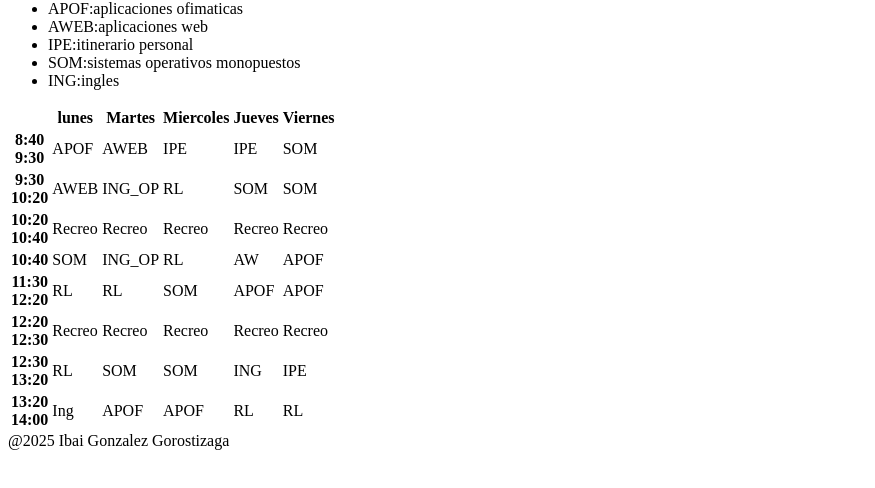
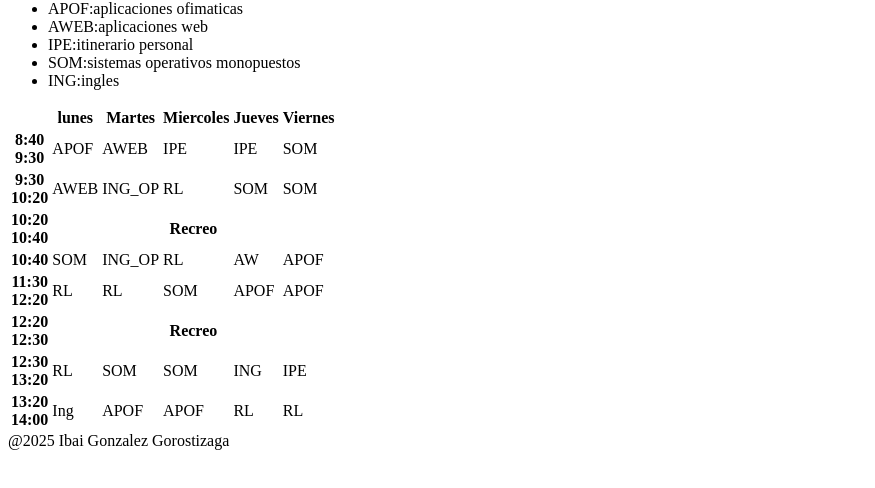
Before and after one commit to IbaiGongozalezGorostizaga/tablas, a plain HTML site: page index.html in a window 1280 px wide. Shown: the part 66-554 px from the top of the page, without its empty margins (0-875 px from the left). Drawn offline with Linux system fonts and the light colour scheme.

```diff
--- a/index.html
+++ b/index.html
@@ -51,11 +51,7 @@
     <tr>
         <th>10:20 <br>
         10:40</th>
-        <td>Recreo</td>
-        <td>Recreo</td>
-        <td>Recreo</td>
-        <td>Recreo</td>
-        <td>Recreo</td>
+        <th colspan="5">Recreo</th>
     </tr>
     <tr>
        <th>10:40 <br></th>
@@ -75,11 +71,8 @@
     </tr>
     <tr>
         <th>12:20 <br>12:30</th>
-        <td>Recreo</td>
-        <td>Recreo</td>
-        <td>Recreo</td>
-        <td>Recreo</td>
-        <td>Recreo</td>
+        <th colspan="5">Recreo</th>
+
     </tr>
     <tr>
         <th>12:30 <br>13:20</th>
```
